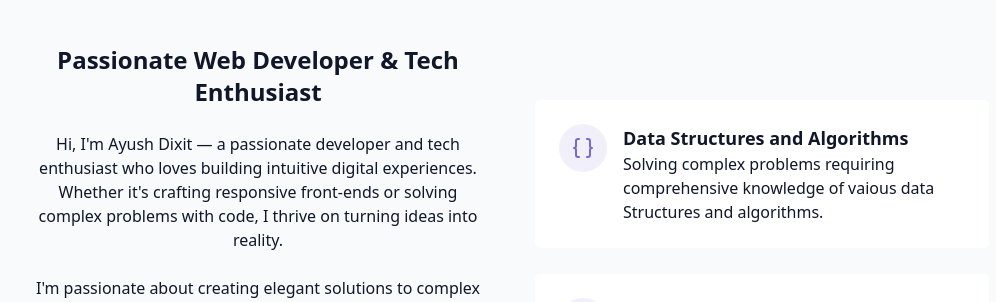
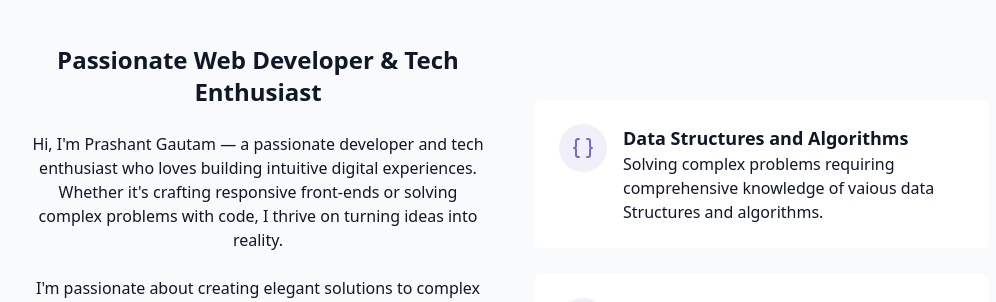
Before and after one commit to PrashantGautam962003/ModernPersonalPortfolio, a React (Vite) app: page / in a window 1280 px wide. Shown: the part 940-1242 px from the top of the page, without its empty margins (130-1126 px from the left). Built offline with nearby package versions, Linux system fonts and the light colour scheme.

Commit message:
Update AboutMe.jsx

```diff
--- a/src/components/AboutMe.jsx
+++ b/src/components/AboutMe.jsx
@@ -18,7 +18,7 @@ export const AboutMe = () => {
             </h3>
 
             <p className="text-muted-foreground">
-              Hi, I'm Ayush Dixit — a passionate developer and tech enthusiast who loves building
+              Hi, I'm Prashant Gautam — a passionate developer and tech enthusiast who loves building
               intuitive digital experiences. Whether it's crafting responsive front-ends or solving
               complex problems with code, I thrive on turning ideas into reality.
             </p>
@@ -31,7 +31,7 @@ export const AboutMe = () => {
             </p>
 
             <div className="flex flex-col sm:flex-row gap-4 pt-4 justify-center">
-              <a href="mailto:dayush15092004@gmail.com" className="cosmic-button">
+              <a href="mailto:prashantgautam962003@gmail.com" className="cosmic-button">
                 {" "}
                 Get In Touch
               </a>
```
